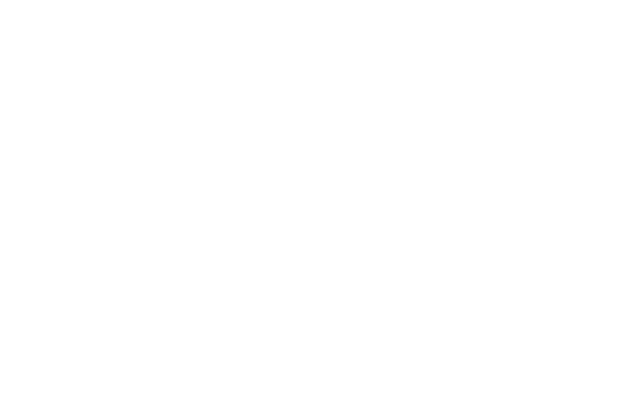
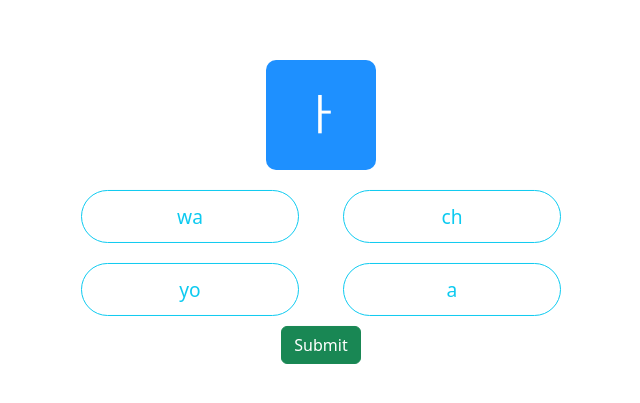
Before and after one commit to TotalElderBerry/Learn-Korean, a React (Create React App) app: page /lesson_1/quiz in a window 1280 px wide. Before the commit this address had no page. Shown: the part 193-596 px from the top of the page, without its empty margins (319-959 px from the left). Built offline with nearby package versions, Linux system fonts and the light colour scheme.

Commit message:
Quiz Added

```diff
--- a/src/App.css
+++ b/src/App.css
@@ -1,3 +1,7 @@
 .btnHover:hover{
 	transform: scale(1.1);
 }
+
+.alert{
+	margin: 10px;
+}
--- a/src/App.js
+++ b/src/App.js
@@ -8,6 +8,7 @@
 
 import {DisplayCharacter} from './Pages/Lesson_1/DisplayCharacter'
 import {LearnCharacters} from './Pages/Lesson_1/LearnCharacters'
+import {AlphabetQuiz} from "./Pages/Lesson_1/Quizzes/AlphabetQuiz"
 function App() {
   return (
     <div className="App">
@@ -15,6 +16,7 @@
       <Routes>
         <Route path ="/" element={<LearnCharacters/>} />
         <Route path ="/characters" element={<DisplayCharacter />} />
+        <Route path ="/lesson_1/quiz" element={<AlphabetQuiz />} />
       </Routes>
     </Router>
     </div>
--- a/src/Components/Card.js
+++ b/src/Components/Card.js
@@ -18,7 +18,6 @@
       default: return "#dc3a44"
     }
   }
-  console.log(highlighted)
 	const cardstyle = {
       color: "white",
       backgroundColor: getColor(),
--- /dev/null
+++ b/src/Components/Choice.js
@@ -0,0 +1,23 @@
+const Choice = ({value,isSelected,handleClick}) => {
+	const style = {
+		padding: "10px",
+		width: "200px",
+		fontSize: "1.2rem",
+	}
+	const btnStyle ={
+		borderRadius: "300px",
+		margin: "10px"
+	}
+	const type = `btn ${(isSelected?"btn-info":"btn-outline-info")} btn-sm`
+	return(
+		<div>
+			<button style={btnStyle} className={type} onClick={handleClick}>
+			<section style={style} className="display-1">
+				{value.pronunciation}
+			</section>
+			</button>
+		</div>
+	)
+}
+
+export default Choice
--- /dev/null
+++ b/src/Components/Questionnaire.js
@@ -0,0 +1,104 @@
+import Card from "./Card.js"
+import Choice from "./Choice.js"
+import QuizBanner from "./QuizBanner.js"
+import {consonants,vowels,letters} from "../utils/characters.js"
+import React, {useState, useEffect} from "react"
+export const Questionnaire = () => {
+	const [isCorrect,setIsCorrect] = useState(false);
+	const [question,setQuestion] = useState(vowels[0])
+	const [selectedChoice,setSelectedChoice] = useState(-1)
+	const [choices,setChoices] = useState([])
+	const [isLoading,setLoading] = useState(false)
+	const [toShow,setShow] = useState()
+	const style = {
+		display: "flex",
+		alignItems: "center",
+		justifyContent: "center",
+		flexDirection: "column"
+	}
+
+	const parentstyle = {
+		top:"50%",
+		left: "50%",
+	    transform: "translate3d(-50%,-50%, 0)",
+        position: "absolute",
+	}
+
+
+	const handleClick = (i) => {
+		console.log("I am clicked")
+		setSelectedChoice(i)
+
+	}
+
+	const checkAnswer = () => {
+		if(choices[selectedChoice].pronunciation !== question.pronunciation) return false
+		return true;
+	}
+
+	const generateChoices = () => {
+		const choices = []
+		const tempArray = [...letters]
+		let i = 0;
+		while(i < 4){
+			const number = Math.floor(Math.random() * tempArray.length)
+			choices.push(letters[number])
+			tempArray.splice(number,1)
+			i++
+		}
+		const number = Math.floor(Math.random() * 4)
+		choices[number] = question
+		console.log(question)
+		setChoices(choices)
+	}
+
+	const handleSubmit = () => {
+		if(selectedChoice != -1){
+			setIsCorrect(checkAnswer())
+			setShow(true)
+			setTimeout(()=>{
+				setQuestion(letters[Math.floor(Math.random() * letters.length)])
+				generateChoices()
+				setSelectedChoice(-1)
+				setShow(false)
+			},1500)
+		}
+	}
+	useEffect(() => {
+		generateChoices()
+		setLoading(true)
+	},[isLoading,question]);
+	console.log(isCorrect)
+	return (
+		<>
+		{
+				toShow?
+					<QuizBanner isCorrect={isCorrect}/>
+				: <></>
+			}
+		<div className="container" style={parentstyle}>
+
+			{isLoading === false?<></>:
+			<article style={style}>
+				<section className="row">
+					<Card letter={question}/>
+				</section>
+				<section className="row">
+				{
+					choices.map((val,idx) => {
+						return	<div key={idx} className="col-6" align={(idx%2)!=0?"left":"right"}><Choice value={choices[idx]} isSelected={selectedChoice === idx?true:false} handleClick={(e)=>handleClick(idx)}/></div>
+					})
+
+				}
+				</section>
+
+				<section>
+					<button type="button" className="btn btn-success" onClick={handleSubmit}>Submit</button>
+				</section>
+			</article>
+			}
+
+		</div>
+		</>
+	)
+}
--- /dev/null
+++ b/src/Components/QuizBanner.js
@@ -0,0 +1,13 @@
+const QuizBanner = ({isCorrect}) => {
+	const correctMessage = "Correct! Way to Go"
+	const wrongMessage = "Answer is Wrong!"
+
+	const style = `alert ${(isCorrect?"alert-success":"alert-danger")}`
+	return(
+		<div className={style} role="alert">
+		  {isCorrect?correctMessage:wrongMessage}
+		</div>
+	)
+}
+
+export default QuizBanner
--- /dev/null
+++ b/src/Pages/Lesson_1/Quizzes/AlphabetQuiz.js
@@ -0,0 +1,9 @@
+import {Questionnaire} from "../../../Components/Questionnaire"
+
+export const AlphabetQuiz = () =>{
+	return (
+		<div>
+			<Questionnaire />
+		</div>
+	)
+}
--- a/src/utils/characters.js
+++ b/src/utils/characters.js
@@ -136,57 +136,57 @@
 export const diphtongs = [
 	{
 		character: "ㅐ",
-		pronunciation: "ee/i",
+		pronunciation: "ae",
 		description: "Eiusmod esse in in sunt exercitation commodo anim eiusmod mollit exercitation nulla aliqua aute."
 	},
 	{
 		character: "ㅔ",
-		pronunciation: "ee/i",
+		pronunciation: "ae",
 		description: "Eiusmod esse in in sunt exercitation commodo anim eiusmod mollit exercitation nulla aliqua aute."
 	},
 	{
 		character: "ㅟ",
-		pronunciation: "ee/i",
+		pronunciation: "wi",
 		description: "Eiusmod esse in in sunt exercitation commodo anim eiusmod mollit exercitation nulla aliqua aute."
 	},
 	{
 		character: "ㅝ",
-		pronunciation: "ee/i",
+		pronunciation: "wo",
 		description: "Eiusmod esse in in sunt exercitation commodo anim eiusmod mollit exercitation nulla aliqua aute."
 	},
 	{
 		character: "ㅚ",
-		pronunciation: "ee/i",
+		pronunciation: "oe",
 		description: "Eiusmod esse in in sunt exercitation commodo anim eiusmod mollit exercitation nulla aliqua aute."
 	},
 	{
 		character: "ㅘ",
-		pronunciation: "ee/i",
+		pronunciation: "wa",
 		description: "Eiusmod esse in in sunt exercitation commodo anim eiusmod mollit exercitation nulla aliqua aute."
 	},
 	{
 		character: "ㅢ",
-		pronunciation: "ee/i",
+		pronunciation: "ui",
 		description: "Eiusmod esse in in sunt exercitation commodo anim eiusmod mollit exercitation nulla aliqua aute."
 	},
 	{
 		character: "예",
-		pronunciation: "ee/i",
+		pronunciation: "ye",
 		description: "Eiusmod esse in in sunt exercitation commodo anim eiusmod mollit exercitation nulla aliqua aute."
 	},
 	{
 		character: "ㅒ",
-		pronunciation: "ee/i",
+		pronunciation: "yae",
 		description: "Eiusmod esse in in sunt exercitation commodo anim eiusmod mollit exercitation nulla aliqua aute."
 	},
 	{
 		character: "ㅙ",
-		pronunciation: "ee/i",
+		pronunciation: "wae",
 		description: "Eiusmod esse in in sunt exercitation commodo anim eiusmod mollit exercitation nulla aliqua aute."
 	},
 	{
 		character: "ㅞ",
-		pronunciation: "ee/i",
+		pronunciation: "we",
 		description: "Eiusmod esse in in sunt exercitation commodo anim eiusmod mollit exercitation nulla aliqua aute."
 	},
 ]
```
